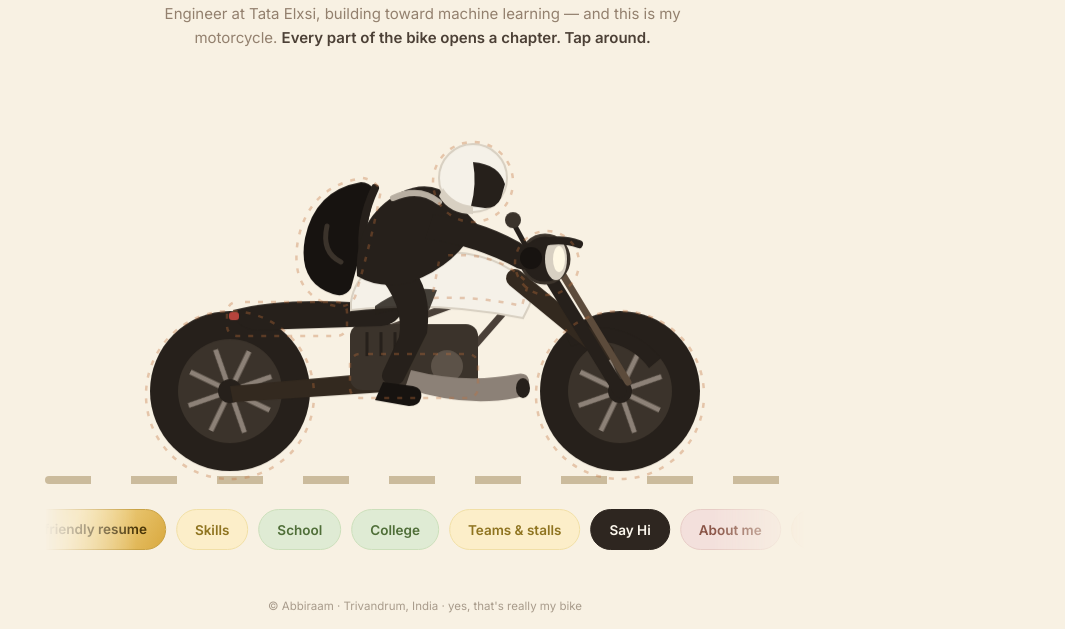
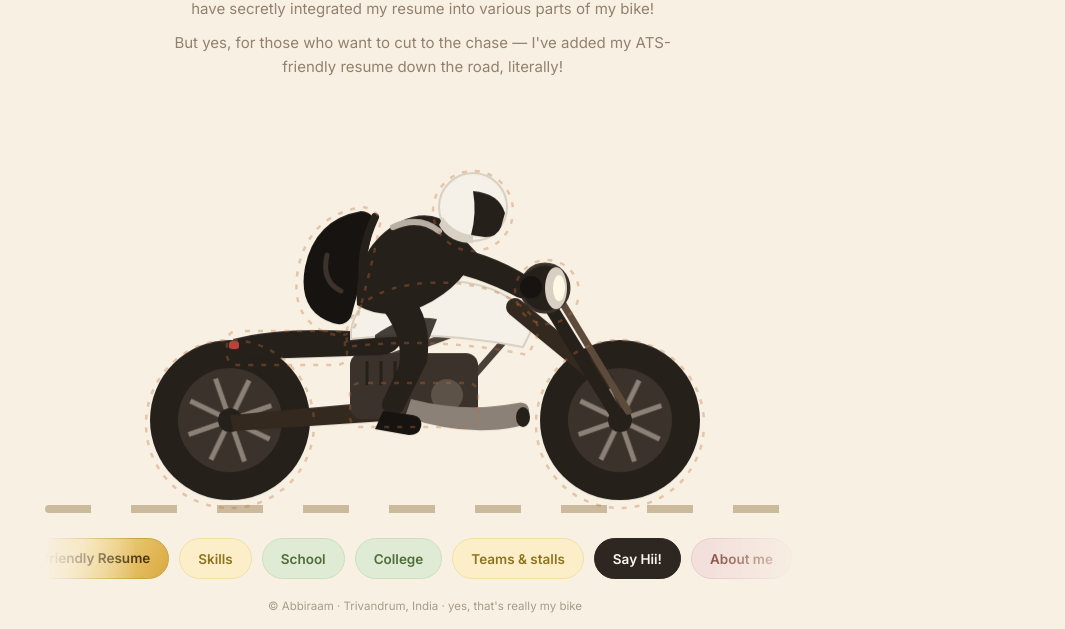
Before and after one commit to scrutiniz3r/resume-on-a-bike, a plain HTML site: page index.html in a window 1280 px wide. Shown: the part 171-800 px from the top of the page, without its empty margins (215-1280 px from the left). Drawn offline with nearby package versions, Linux system fonts and the light colour scheme; a web font is replaced by a local one.

Commit message:
Refactor greeting and resume link text
Updated text for clarity and consistency, changing 'Say Hi' to 'Say Hii!' in multiple locations. Adjusted the resume link text to be consistently capitalized.

```diff
--- a/index.html
+++ b/index.html
@@ -63,6 +63,7 @@
   .hello h1 em{font-style:italic;font-weight:500;color:var(--terracotta)}
   .hello p{margin-top:8px;font-size:clamp(13px,1.6vw,15px);color:var(--brown);max-width:56ch}
   .hello p b{color:var(--ink)}
+  .hello p.hello-sub{margin-top:10px}
 
   .bike-wrap{width:min(92vw,760px);position:relative}
   .bike-svg{width:100%;height:auto;display:block}
@@ -268,7 +269,8 @@
 <div class="scene">
   <div class="hello">
     <h1>Hello! I'm <em>Abbiraam</em>.</h1>
-    <p>Engineer at Tata Elxsi, building toward machine learning — and this is my motorcycle. <b>Every part of the bike opens a chapter. Tap around.</b></p>
+    <p>I see you caught me during my daily commute — ah well! No worries as I have secretly integrated my resume into various parts of my bike!</p>
+    <p class="hello-sub">But yes, for those who want to cut to the chase — I've added my ATS-friendly resume down the road, literally!</p>
   </div>
 
   <div class="bike-wrap">
@@ -304,8 +306,6 @@
           </g>
           <circle cx="575" cy="325" r="12" fill="#26201B"/>
         </g>
-        <!-- front fender -->
-        <path d="M520 268 a80 80 0 0 1 96 24 l-12 10 a66 66 0 0 0 -78 -22z" fill="#26201B"/>
         <!-- swingarm -->
         <path d="M185 320 L340 306 L340 326 L188 336z" fill="#33291F"/>
         <!-- trellis frame -->
@@ -344,10 +344,8 @@
         <circle cx="500" cy="193" r="24" fill="#26201B" stroke="#3B332B" stroke-width="3"/>
         <ellipse cx="511" cy="193" rx="11" ry="21" fill="#D8D0C2"/>
         <ellipse cx="514" cy="193" rx="6" ry="13" fill="#FFF8E4" class="lens-bright"/>
-        <!-- handlebar + bar-end mirror -->
-        <path d="M478 184 q30 -16 56 -6" stroke="#26201B" stroke-width="8" fill="none" stroke-linecap="round"/>
-        <line x1="482" y1="182" x2="470" y2="160" stroke="#26201B" stroke-width="5" stroke-linecap="round"/>
-        <circle cx="468" cy="154" r="8" fill="#3B332B"/>
+        <!-- handlebar grip -->
+        <path d="M470 190 l16 -10" stroke="#26201B" stroke-width="8" stroke-linecap="round"/>
       </g>
       <g id="riderG">
         <!-- backpack (behind torso) -->
@@ -377,10 +375,10 @@
         <circle class="hot" data-panel="school" cx="185" cy="325" r="84" tabindex="0" role="button" aria-label="Rear wheel: school days"><title>rear wheel → school days</title></circle>
         <circle class="hot" data-panel="college" cx="575" cy="325" r="84" tabindex="0" role="button" aria-label="Front wheel: college"><title>front wheel → college</title></circle>
         <circle class="hot" data-panel="skills" cx="428" cy="112" r="40" tabindex="0" role="button" aria-label="Helmet: skills"><title>helmet → skills</title></circle>
-        <path class="hot" data-panel="work" d="M395 186 q60 -6 88 28 l-6 22 q-44 -10 -90 -8z" tabindex="0" role="button" aria-label="Tank: where I work"><title>tank → where I work</title></path>
+        <path class="hot" data-panel="work" d="M300 240 q6 -50 80 -56 q74 -4 108 34 q9 11 2 24 l-7 14 q-92 -19 -183 -8z" tabindex="0" role="button" aria-label="Tank: where I work"><title>tank → where I work</title></path>
         <rect class="hot" data-panel="projects" x="305" y="284" width="128" height="44" rx="10" tabindex="0" role="button" aria-label="Engine: things I built"><title>engine → things I built</title></rect>
         <rect class="hot" data-panel="teams" x="182" y="232" width="120" height="34" rx="10" tabindex="0" role="button" aria-label="Pillion seat: teams I led"><title>pillion seat → teams &amp; stalls</title></rect>
-        <circle class="hot" data-panel="contact" cx="502" cy="193" r="32" tabindex="0" role="button" aria-label="Headlight: Say Hi"><title>headlight → Say Hi</title></circle>
+        <circle class="hot" data-panel="contact" cx="502" cy="193" r="32" tabindex="0" role="button" aria-label="Headlight: Say Hii!"><title>headlight → Say Hii!</title></circle>
       </g>
     </svg>
     <div class="road"></div>
@@ -392,23 +390,23 @@
       <button class="nchip pink" data-panel="about">About me</button>
       <button class="nchip peach" data-panel="work">Where I work</button>
       <button class="nchip blue" data-panel="projects">Things I built</button>
-      <a class="nchip doc" href="https://docs.google.com/document/d/11MHsBDrLg7mejijW0InReReRcFSLMHuNR7eIV4lGGZw/edit?usp=sharing" target="_blank" rel="noopener">ATS-friendly resume</a>
+      <a class="nchip doc" href="https://docs.google.com/document/d/11MHsBDrLg7mejijW0InReReRcFSLMHuNR7eIV4lGGZw/edit?usp=sharing" target="_blank" rel="noopener">ATS-friendly Resume</a>
       <button class="nchip yellow" data-panel="skills">Skills</button>
       <button class="nchip green" data-panel="school">School</button>
       <button class="nchip green" data-panel="college">College</button>
       <button class="nchip yellow" data-panel="teams">Teams &amp; stalls</button>
-      <button class="nchip dark" data-panel="contact">Say Hi</button>
+      <button class="nchip dark" data-panel="contact">Say Hii!</button>
       </div>
       <div class="chip-set" aria-hidden="true">
       <button tabindex="-1" class="nchip pink" data-panel="about">About me</button>
       <button tabindex="-1" class="nchip peach" data-panel="work">Where I work</button>
       <button tabindex="-1" class="nchip blue" data-panel="projects">Things I built</button>
-      <a tabindex="-1" class="nchip doc" href="https://docs.google.com/document/d/11MHsBDrLg7mejijW0InReReRcFSLMHuNR7eIV4lGGZw/edit?usp=sharing" target="_blank" rel="noopener">ATS-friendly resume</a>
+      <a tabindex="-1" class="nchip doc" href="https://docs.google.com/document/d/11MHsBDrLg7mejijW0InReReRcFSLMHuNR7eIV4lGGZw/edit?usp=sharing" target="_blank" rel="noopener">ATS-friendly Resume</a>
       <button tabindex="-1" class="nchip yellow" data-panel="skills">Skills</button>
       <button tabindex="-1" class="nchip green" data-panel="school">School</button>
       <button tabindex="-1" class="nchip green" data-panel="college">College</button>
       <button tabindex="-1" class="nchip yellow" data-panel="teams">Teams &amp; stalls</button>
-      <button tabindex="-1" class="nchip dark" data-panel="contact">Say Hi</button>
+      <button tabindex="-1" class="nchip dark" data-panel="contact">Say Hii!</button>
       </div>
     </div>
   </div>
@@ -546,7 +544,7 @@
   </div>
 </div>
 
-<div class="panel" id="panel-contact" role="dialog" aria-modal="true" aria-label="Say Hi">
+<div class="panel" id="panel-contact" role="dialog" aria-modal="true" aria-label="Say Hii!">
   <div class="panel-head"><button class="back-btn">← Back to the ride</button></div>
   <div class="panel-body">
     <div class="k">The headlight — say hi</div>
@@ -558,7 +556,7 @@
       <a href="https://huggingface.co/scrutiniz3r">Hugging Face</a>
       <a href="https://www.linkedin.com/in/abbiraam">LinkedIn</a>
       <a href="https://scrutiniz3r.github.io/days-since/">Days Since</a>
-      <a href="https://docs.google.com/document/d/11MHsBDrLg7mejijW0InReReRcFSLMHuNR7eIV4lGGZw/edit?usp=sharing" target="_blank" rel="noopener">ATS-friendly resume (doc)</a>
+      <a href="https://docs.google.com/document/d/11MHsBDrLg7mejijW0InReReRcFSLMHuNR7eIV4lGGZw/edit?usp=sharing" target="_blank" rel="noopener">ATS-friendly Resume (doc)</a>
     </div>
   </div>
 </div>
```
